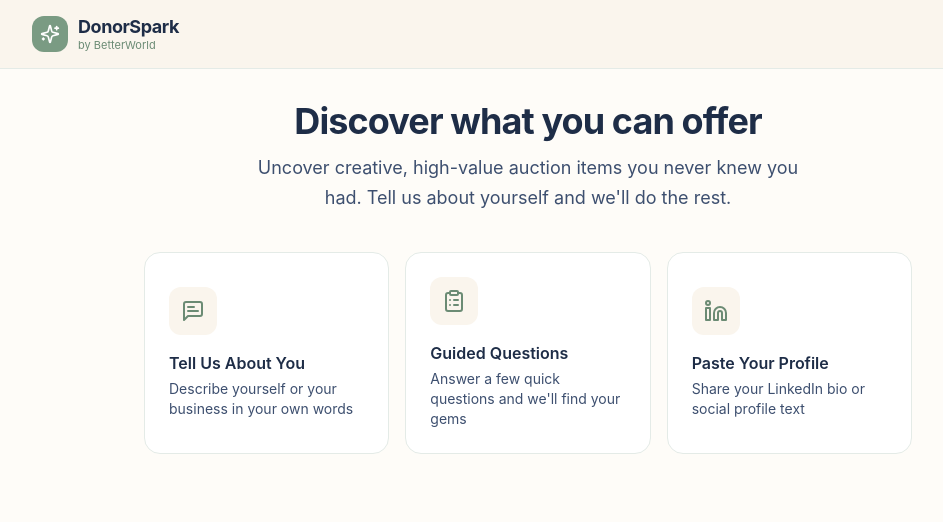
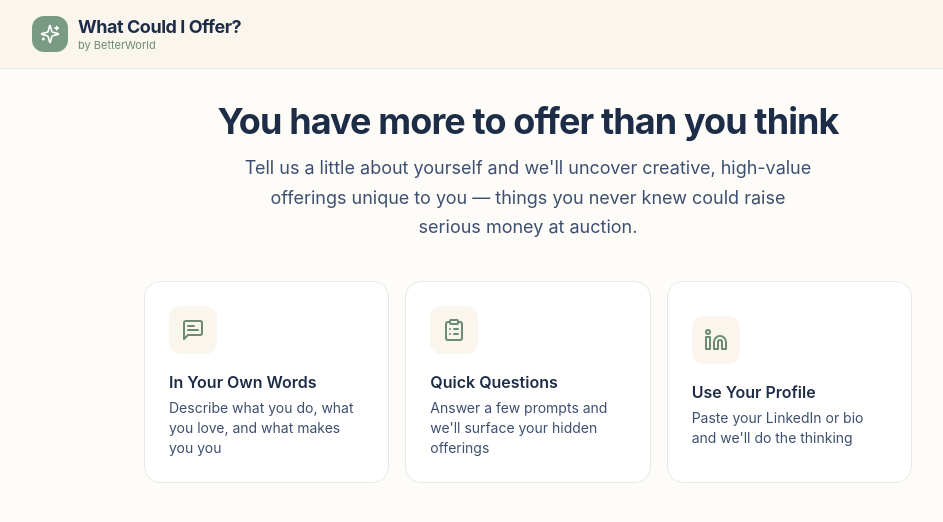
Before and after one commit to wh581new/donorspark, a Next.js app: page / in a window 1280 px wide. Shown: the top 522 px of the page, without its empty margins (112-1055 px from the left). Built offline with nearby package versions, Linux system fonts and the light colour scheme.

Commit message:
Rebrand to 'What Could I Offer?' — offering-first language throughout

```diff
--- a/app/layout.tsx
+++ b/app/layout.tsx
@@ -2,9 +2,9 @@ import type { Metadata } from 'next';
 import './globals.css';
 
 export const metadata: Metadata = {
-  title: 'DonorSpark by BetterWorld — AI Auction Item Advisor',
+  title: 'What Could I Offer? — by BetterWorld',
   description:
-    'Discover creative, high-value auction items you never knew you could offer. Powered by AI, built by BetterWorld.',
+    'You have more to give than you think. Discover creative, high-value auction offerings unique to you — in seconds.',
 };
 
 export default function RootLayout({
--- a/app/page.tsx
+++ b/app/page.tsx
@@ -155,11 +155,11 @@ function LoadingSkeleton() {
         <div className="flex items-center justify-center gap-3 mb-3">
           <Loader2 className="w-6 h-6 text-brand-500 animate-spin" />
           <span className="text-lg font-medium text-navy-700">
-            Analyzing your profile and crafting suggestions...
+            Discovering what you could offer...
           </span>
         </div>
         <p className="text-sm text-navy-600">
-          Finding your hidden gems — this takes 10-20 seconds
+          Uncovering your hidden gems — this takes 10-20 seconds
         </p>
       </div>
       {[1, 2, 3].map((i) => (
@@ -278,7 +278,7 @@ export default function Home() {
             </div>
             <div>
               <h1 className="text-lg font-bold text-navy-800 leading-tight tracking-tight">
-                DonorSpark
+                What Could I Offer?
               </h1>
               <p className="text-[11px] text-brand-600 leading-tight">
                 by BetterWorld
@@ -303,11 +303,12 @@ export default function Home() {
           <div className="animate-fade-in">
             <div className="text-center mb-10">
               <h2 className="text-3xl sm:text-4xl font-bold text-navy-800 mb-3 tracking-tight">
-                Discover what you can offer
+                You have more to offer than you think
               </h2>
               <p className="text-lg text-navy-600 max-w-xl mx-auto leading-relaxed">
-                Uncover creative, high-value auction items you never knew you
-                had. Tell us about yourself and we&apos;ll do the rest.
+                Tell us a little about yourself and we&apos;ll uncover creative,
+                high-value offerings unique to you — things you never knew
+                could raise serious money at auction.
               </p>
             </div>
 
@@ -320,10 +321,10 @@ export default function Home() {
                   <MessageSquareText className="w-6 h-6 text-brand-600" />
                 </div>
                 <h3 className="font-semibold text-navy-800 mb-1">
-                  Tell Us About You
+                  In Your Own Words
                 </h3>
                 <p className="text-sm text-navy-600">
-                  Describe yourself or your business in your own words
+                  Describe what you do, what you love, and what makes you you
                 </p>
               </button>
 
@@ -335,10 +336,10 @@ export default function Home() {
                   <ClipboardList className="w-6 h-6 text-brand-600" />
                 </div>
                 <h3 className="font-semibold text-navy-800 mb-1">
-                  Guided Questions
+                  Quick Questions
                 </h3>
                 <p className="text-sm text-navy-600">
-                  Answer a few quick questions and we&apos;ll find your gems
+                  Answer a few prompts and we&apos;ll surface your hidden offerings
                 </p>
               </button>
 
@@ -350,10 +351,10 @@ export default function Home() {
                   <Linkedin className="w-6 h-6 text-brand-600" />
                 </div>
                 <h3 className="font-semibold text-navy-800 mb-1">
-                  Paste Your Profile
+                  Use Your Profile
                 </h3>
                 <p className="text-sm text-navy-600">
-                  Share your LinkedIn bio or social profile text
+                  Paste your LinkedIn or bio and we&apos;ll do the thinking
                 </p>
               </button>
             </div>
@@ -374,12 +375,12 @@ export default function Home() {
             {method === 'freetext' && (
               <div>
                 <h2 className="text-2xl font-bold text-navy-800 mb-2">
-                  Tell us about yourself
+                  What makes you, you?
                 </h2>
                 <p className="text-navy-600 mb-6">
-                  The more detail, the better our suggestions. Mention your
-                  profession, hobbies, skills, assets, business type — anything
-                  that makes you unique.
+                  Share anything — your profession, hobbies, skills, property,
+                  business — the more we know, the more surprising your offerings
+                  will be.
                 </p>
                 <textarea
                   value={freetext}
@@ -395,10 +396,11 @@ export default function Home() {
             {method === 'guided' && (
               <div>
                 <h2 className="text-2xl font-bold text-navy-800 mb-2">
-                  A few quick questions
+                  Let&apos;s find what you could offer
                 </h2>
                 <p className="text-navy-600 mb-6">
-                  We&apos;ll use these to find creative items you can offer.
+                  A few quick details and we&apos;ll discover offerings you didn&apos;t
+                  know you had.
                 </p>
 
                 {/* Donor type toggle */}
@@ -509,12 +511,12 @@ export default function Home() {
             {method === 'social' && (
               <div>
                 <h2 className="text-2xl font-bold text-navy-800 mb-2">
-                  Paste your profile
+                  Drop in your profile
                 </h2>
                 <p className="text-navy-600 mb-6">
-                  Copy your LinkedIn &ldquo;About&rdquo; section, bio, or any
-                  social profile text. You can also paste a URL and we&apos;ll
-                  work with whatever info is there.
+                  Paste your LinkedIn &ldquo;About,&rdquo; website bio, or any
+                  profile text — we&apos;ll find the offerings hidden in your
+                  background.
                 </p>
                 <textarea
                   value={socialText}
@@ -529,7 +531,7 @@ export default function Home() {
             {/* Nonprofit context (all methods) */}
             <div className="mt-6 pt-6 border-t border-brand-100">
               <label className="block text-sm font-medium text-navy-700 mb-1.5">
-                Auction context{' '}
+                What&apos;s the event?{' '}
                 <span className="text-navy-600 font-normal">(optional)</span>
               </label>
               <input
@@ -563,7 +565,7 @@ export default function Home() {
               className="mt-6 w-full py-3.5 rounded-xl bg-brand-600 text-white font-semibold hover:bg-brand-700 disabled:opacity-40 disabled:cursor-not-allowed transition-all flex items-center justify-center gap-2 shadow-sm hover:shadow-md"
             >
               <Sparkles className="w-5 h-5" />
-              Find My Auction Items
+              Show Me What I Could Offer
               <ArrowRight className="w-5 h-5" />
             </button>
           </div>
@@ -577,7 +579,7 @@ export default function Home() {
           <div className="animate-fade-in">
             <div className="text-center mb-8">
               <h2 className="text-3xl font-bold text-navy-800 mb-2 tracking-tight">
-                Your Auction Items
+                Here&apos;s what you could offer
               </h2>
               <p className="text-navy-600 max-w-lg mx-auto mb-4">
                 {results.donorSummary}
@@ -587,8 +589,8 @@ export default function Home() {
                   <Gem className="w-4 h-4 text-amber-600" />
                   <span className="text-sm font-medium text-amber-800">
                     {hiddenGemsCount} Hidden Gem
-                    {hiddenGemsCount > 1 ? 's' : ''} found — low cost to you,
-                    high value to bidders!
+                    {hiddenGemsCount > 1 ? 's' : ''} — costs you little,
+                    worth a lot to bidders
                   </span>
                 </div>
               )}
@@ -607,7 +609,7 @@ export default function Home() {
                   className="px-6 py-3 rounded-xl bg-brand-600 text-white font-semibold hover:bg-brand-700 transition-all flex items-center justify-center gap-2 shadow-sm"
                 >
                   <Lightbulb className="w-5 h-5" />
-                  Generate More Ideas
+                  Discover More Offerings
                 </button>
                 <button
                   onClick={startOver}
--- a/lib/prompts.ts
+++ b/lib/prompts.ts
@@ -19,7 +19,7 @@ function buildGuidedContext(g: GuidedAnswers): string {
 }
 
 export function buildSystemPrompt(): string {
-  return `You are DonorSpark, an AI auction item strategist built by BetterWorld. Your job is to help donors (individuals and businesses) discover creative, high-value items they can offer for nonprofit charity auctions.
+  return `You are "What Could I Offer?", an AI offering advisor built by BetterWorld. Your job is to help people and businesses discover creative, high-value things they could offer for nonprofit charity auctions — offerings they didn't know they had.
 
 You have deep expertise in what performs well at charity auctions based on industry data:
 
@@ -53,7 +53,7 @@ YOUR RULES:
 
 RESPOND IN THIS EXACT JSON FORMAT:
 {
-  "donorSummary": "Brief 1-2 sentence summary of who this donor is and what makes them unique for auctions",
+  "donorSummary": "Brief 1-2 sentence summary of who this person is and what makes their offerings unique",
   "suggestions": [
     {
       "title": "Catchy auction item title",
```
